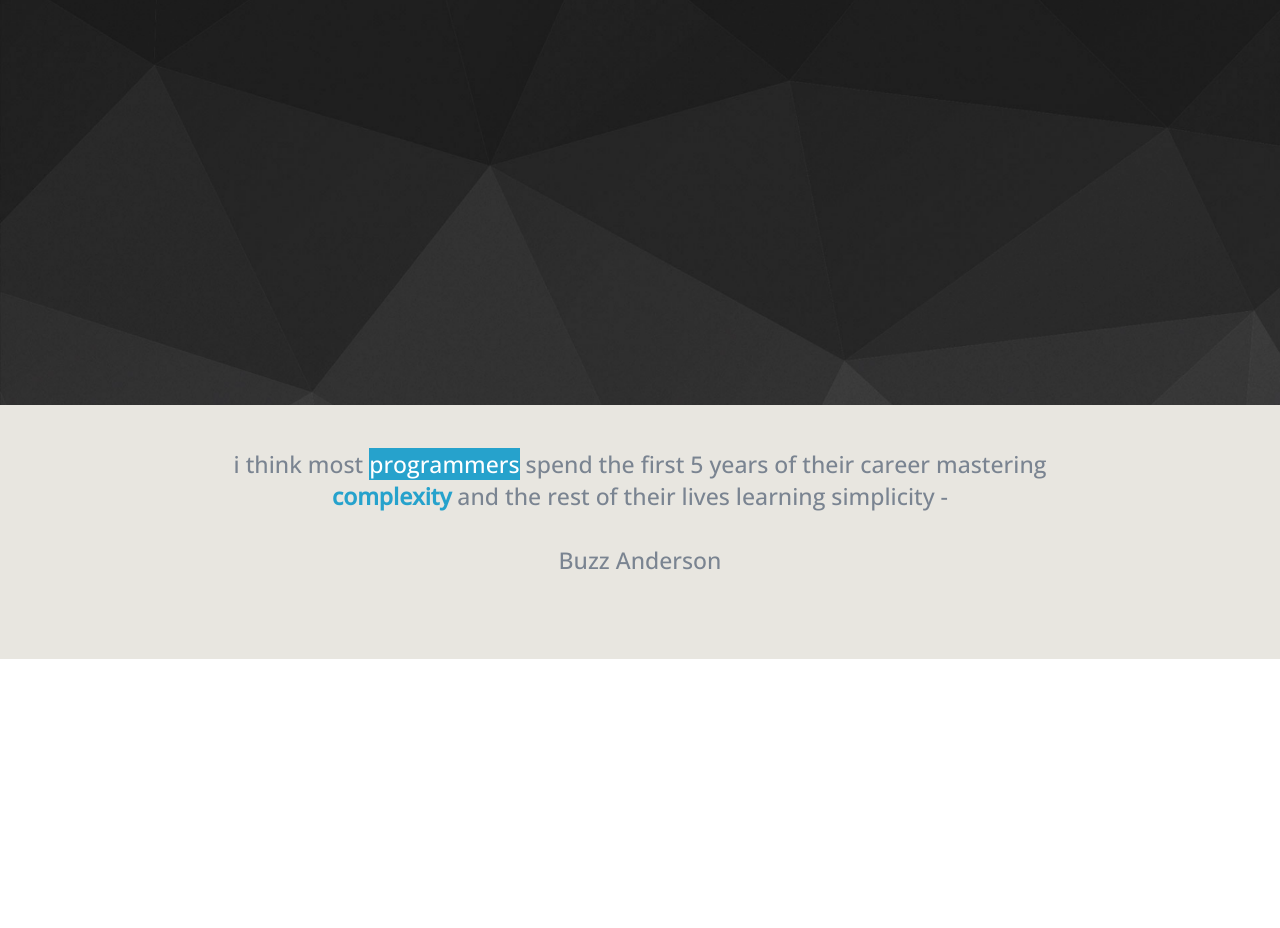
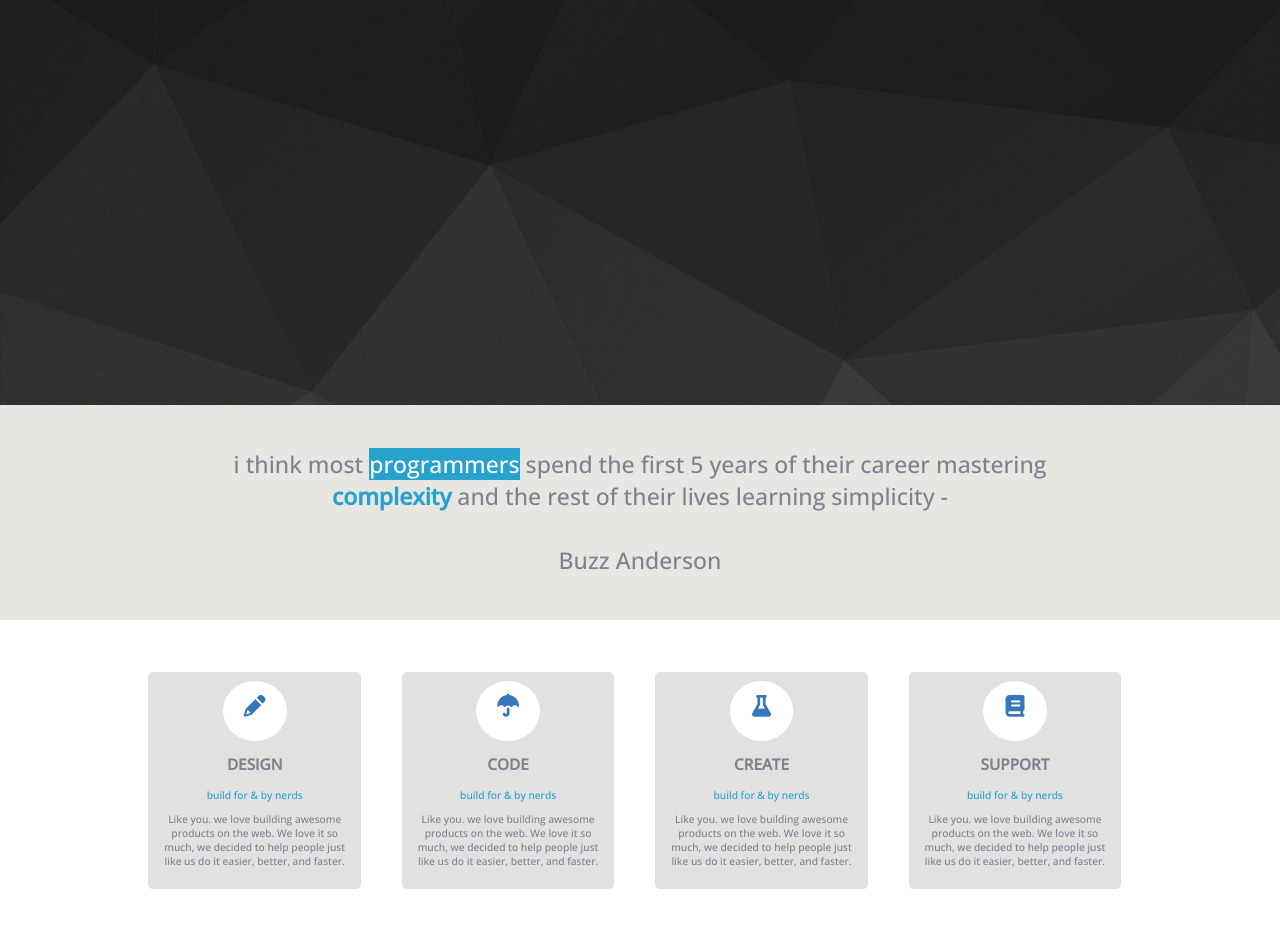
Before and after one commit to Vingt-Six/Exo2-Sass, a website: page index.html in a window 1280 px wide. Shown: the part 70-998 px from the top of the page. Before the commit the page ends 800 px from the top, so only its background shows below. Drawn offline with nearby package versions, Linux system fonts and the light colour scheme.

Commit message:
cards fini

```diff
--- a/index.html
+++ b/index.html
@@ -38,6 +38,48 @@
             <p class="buzz">Buzz Anderson</p>
         </div>
     </section>
+
+    <section class="cards">
+        <div class="design">
+            <div class="bgfontA">
+                <i class="fas fa-pencil-alt"></i>
+            </div>
+            <h2>DESIGN</h2>
+            <span>build for & by nerds</span>
+            <p>Like you. we love building awesome products on the web. We love it so much, we decided to help people
+                just like us do it easier, better, and faster.</p>
+        </div>
+
+        <div class="code">
+            <div class="bgfontA">
+                <i class="fas fa-umbrella"></i>
+            </div>
+            <h2>CODE</h2>
+            <span>build for & by nerds</span>
+            <p>Like you. we love building awesome products on the web. We love it so much, we decided to help people
+                just like us do it easier, better, and faster.</p>
+        </div>
+
+        <div class="create">
+            <div class="bgfontA">
+                <i class="fas fa-flask"></i>
+            </div>
+            <h2>CREATE</h2>
+            <span>build for & by nerds</span>
+            <p>Like you. we love building awesome products on the web. We love it so much, we decided to help people
+                just like us do it easier, better, and faster.</p>
+        </div>
+
+        <div class="support">
+            <div class="bgfontA">
+                <i class="fas fa-book"></i>
+            </div>
+            <h2>SUPPORT</h2>
+            <span>build for & by nerds</span>
+            <p>Like you. we love building awesome products on the web. We love it so much, we decided to help people
+                just like us do it easier, better, and faster.</p>
+        </div>
+    </section>
 </body>
 
 </html>
--- a/src/sass/app.sass
+++ b/src/sass/app.sass
@@ -14,3 +14,5 @@ $fa-font-path : "../../../node_modules/@fortawesome/fontawesome-free/webfonts"
 @import ./module/_header
 //sectionBuzzAnderson
 @import ./module/_sectionanderson
+//cards
+@import ./module/_cards
--- /dev/null
+++ b/src/sass/module/_cards.sass
@@ -0,0 +1,24 @@
+.cards
+    display: flex
+    margin: 0 10%
+    div
+        width: 15vw
+        height: 17vw
+        text-align: center
+        background-color: #e2e0e0
+        margin: 5% 2%
+        border-radius: 5px
+        font-size: 0.8vw
+        padding: 0 1%
+        .bgfontA
+            width: 60px
+            height: 60px
+            background-color: #fff
+            margin: 5% auto
+            border-radius: 50%
+        i
+            font-size: 1.7vw
+            color: #3676bb
+            padding-top: 25%
+        span
+            color: #26a2cc
--- a/src/sass/module/_sectionanderson.sass
+++ b/src/sass/module/_sectionanderson.sass
@@ -1,5 +1,5 @@
 .anderson
-    height: 20vw
+    height: 17vw
     background-color: #e8e6e0
     margin-top: -2.4vw
     div
```
Also changed, not shown: public/css/app.css, 1 other file.
